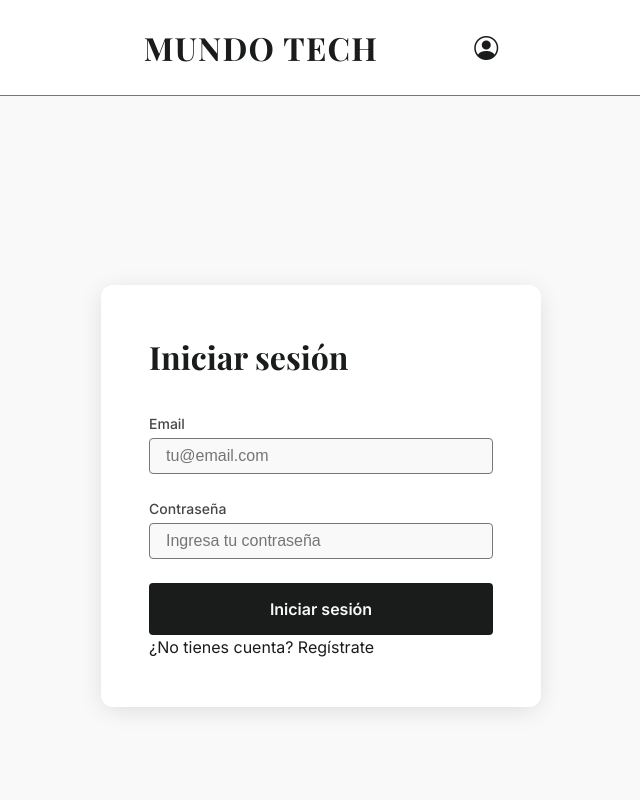
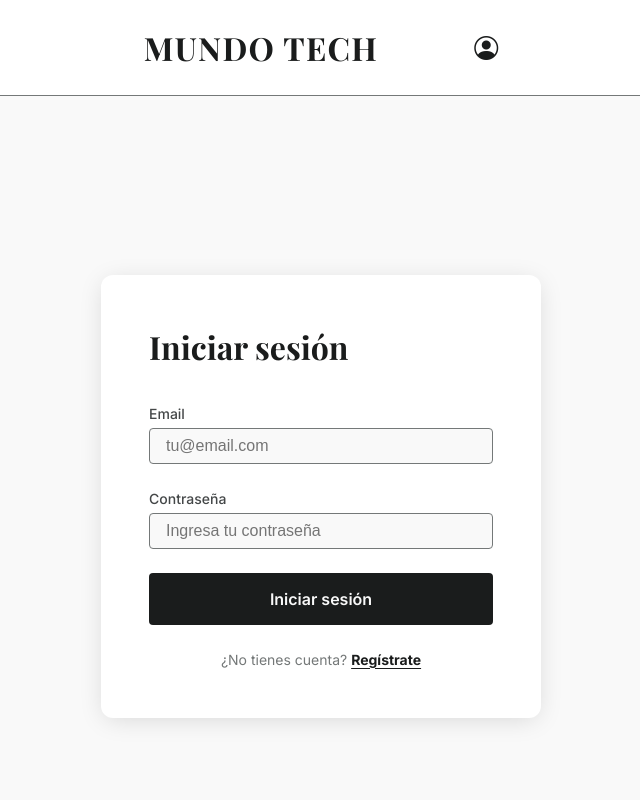
Before and after one commit to FactoriaF5-MundoTech-Team2/PeriodicoTeam2-frontend, a React (Vite) app: page /login in a window 1280 px wide. Shown: the top 800 px of the page, without its empty margins (319-959 px from the left). Built offline with nearby package versions, Linux system fonts and the light colour scheme; no server answers; a web font is replaced by a local one.

Commit message:
add: preview feature added for author and manager avoiding buttons in author home, login and register messages changed with styling, changed in reviewd buttond instead of publish, added user name in profile icon for better UX

```diff
--- a/src/components/Header/Header.jsx
+++ b/src/components/Header/Header.jsx
@@ -1,12 +1,18 @@
 import React from "react";
 import { Link } from "react-router-dom";
+import { useUser } from "../../context/UserContext";
 import "./Header.scss";
 
 const Header = () => {
+  const { currentUser } = useUser();
+
   return (
     <header className="header" role="banner">
       <p className="header-title">MUNDO TECH</p>
       <Link to="/profile" className="header-user" aria-label="Ir a mi perfil">
+      {currentUser && (
+        <span className="header-greeting">Hola, {currentUser.name.split(" ")[0]}!</span>
+      )}
         <i className="bi bi-person-circle" aria-hidden="true"></i>
       </Link>
     </header>
--- a/src/components/Header/Header.scss
+++ b/src/components/Header/Header.scss
@@ -29,6 +29,21 @@
   }
 }
 
+.header-user {
+  display: flex;
+  flex-direction: column-reverse;
+  align-items: center;
+  gap: $spacing-sm;
+  text-decoration: none;
+}
+
+.header-greeting {
+  flex-direction: row;
+  font-size: $font-size-sm;
+  font-family: $font-secondary;
+  color: $color-text-secondary;
+}
+
 .header-title {
   font-family: $font-primary;
   font-size: 2rem;
--- a/src/features/articles/components/ArticleCardAuthor/ArticleCardAuthor.jsx
+++ b/src/features/articles/components/ArticleCardAuthor/ArticleCardAuthor.jsx
@@ -5,9 +5,9 @@ import CardImage from "../../../../components/CardImage/CardImage";
 import DeleteButton from "../DeleteButton/DeleteButton"
 
 const API_BASE = import.meta.env.VITE_API_URL.replace("/api/v1", "");
-const ArticleCardAuthor = ({ article, onEdit, onDelete }) => {
+const ArticleCardAuthor = ({ article, onEdit, onDelete, onClick }) => {
   return (
-    <article className="ArticleCardAuthor">
+    <article className="ArticleCardAuthor" onClick={onClick}>
       {article.imageUrl ? (
         <img
           className="ArticleCardAuthor__image"
@@ -34,8 +34,8 @@ const ArticleCardAuthor = ({ article, onEdit, onDelete }) => {
 
         {article.status === "DRAFT" && (
           <div className="ArticleCardAuthor__actions">
-            <EditArticleButton onClick={onEdit} />
-            <DeleteButton iconOnly onClick={onDelete} />
+            <EditArticleButton onClick={(e) => { e.stopPropagation(); onEdit() }} />
+            <DeleteButton iconOnly onClick={(e) => { e.stopPropagation(); onDelete() }} />
           </div>
         )}
       </div>
--- a/src/features/articles/components/ArticleCardAuthor/ArticleCardAuthor.scss
+++ b/src/features/articles/components/ArticleCardAuthor/ArticleCardAuthor.scss
@@ -10,11 +10,13 @@
   border: 1px solid $color-text-tertiary;
   box-shadow: $shadow-mobile;
   overflow: hidden;
+  cursor: pointer;
 
   &__image {
     width: 100%;
     height: 240px;
     object-fit: cover;
+    cursor: pointer;
   }
 
   &__body {
--- a/src/features/articles/components/ArticleCardManager/ArticleCardManager.scss
+++ b/src/features/articles/components/ArticleCardManager/ArticleCardManager.scss
@@ -68,5 +68,6 @@
     -webkit-box-orient: vertical;
     overflow: hidden;
     color: $color-text-secondary;
+    word-break: break-word;
   }
 }
--- a/src/features/articles/components/PublishButton/PublishButton.jsx
+++ b/src/features/articles/components/PublishButton/PublishButton.jsx
@@ -10,7 +10,7 @@ const PublishButton = ({ onClick, disabled = false }) => {
       disabled={disabled}
     >
       <i className="bi bi-upload" aria-hidden="true"></i>
-      <span>Publicar</span>
+      <span>Enviar a revisión</span>
     </button>
   );
 };
--- a/src/features/articles/pages/ArticleDetail/ArticleDetail.scss
+++ b/src/features/articles/pages/ArticleDetail/ArticleDetail.scss
@@ -88,9 +88,10 @@
     font-family: $font-secondary;
     font-size: $font-size-base;
     color: $color-text-secondary;
-    line-height: 1.6;
+    line-height: 1.8;
     margin: 0 0 $spacing-md;
     white-space: pre-line;
+    word-break: break-word;
   }
 
   &__actions {
--- a/src/features/articles/pages/AuthorHome/AuthorHome.jsx
+++ b/src/features/articles/pages/AuthorHome/AuthorHome.jsx
@@ -65,6 +65,7 @@ const AuthorHome = () => {
             <ArticleCardAuthor
               key={article.id}
               article={article}
+              onClick={() => navigate(`/articles/${article.id}`)}
               onEdit={() => navigate(`/articles/edit/${article.id}`)}
               onDelete={() => handleDelete(article.id)}
             />
--- a/src/features/users/pages/LoginPage/LoginPage.scss
+++ b/src/features/users/pages/LoginPage/LoginPage.scss
@@ -53,6 +53,24 @@
       &:focus {
         outline: none;
         border-color: $color-text-primary;
+      }
+    }
+  }
+
+  &__register{
+    text-align: center;
+    margin-top: $spacing-lg;
+    font-size: $font-size-sm;
+    color: $color-text-tertiary;
+
+    a {
+      color: $color-text-primary;
+      font-weight: 700;
+      text-decoration: underline;
+      text-underline-offset: 3px;
+
+      &:hover {
+        opacity: 0.7;
       }
     }
   }
```
